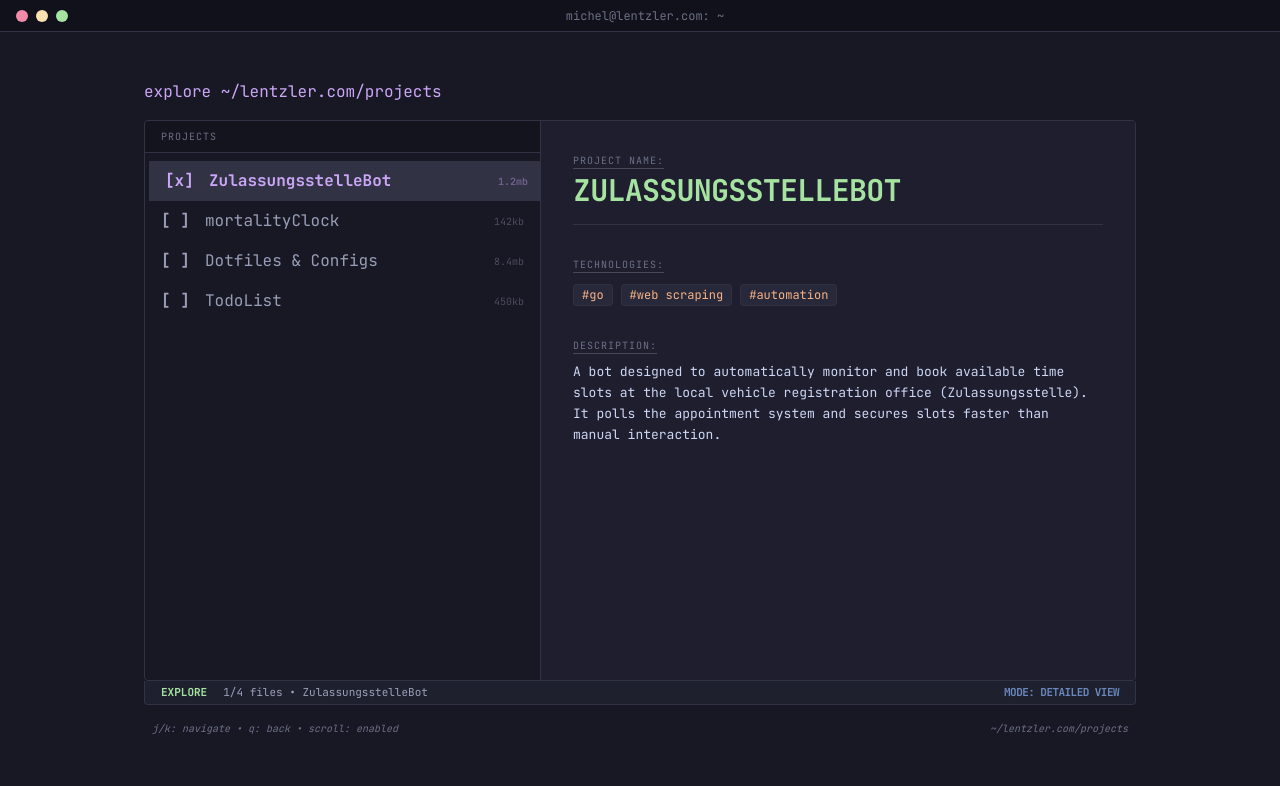
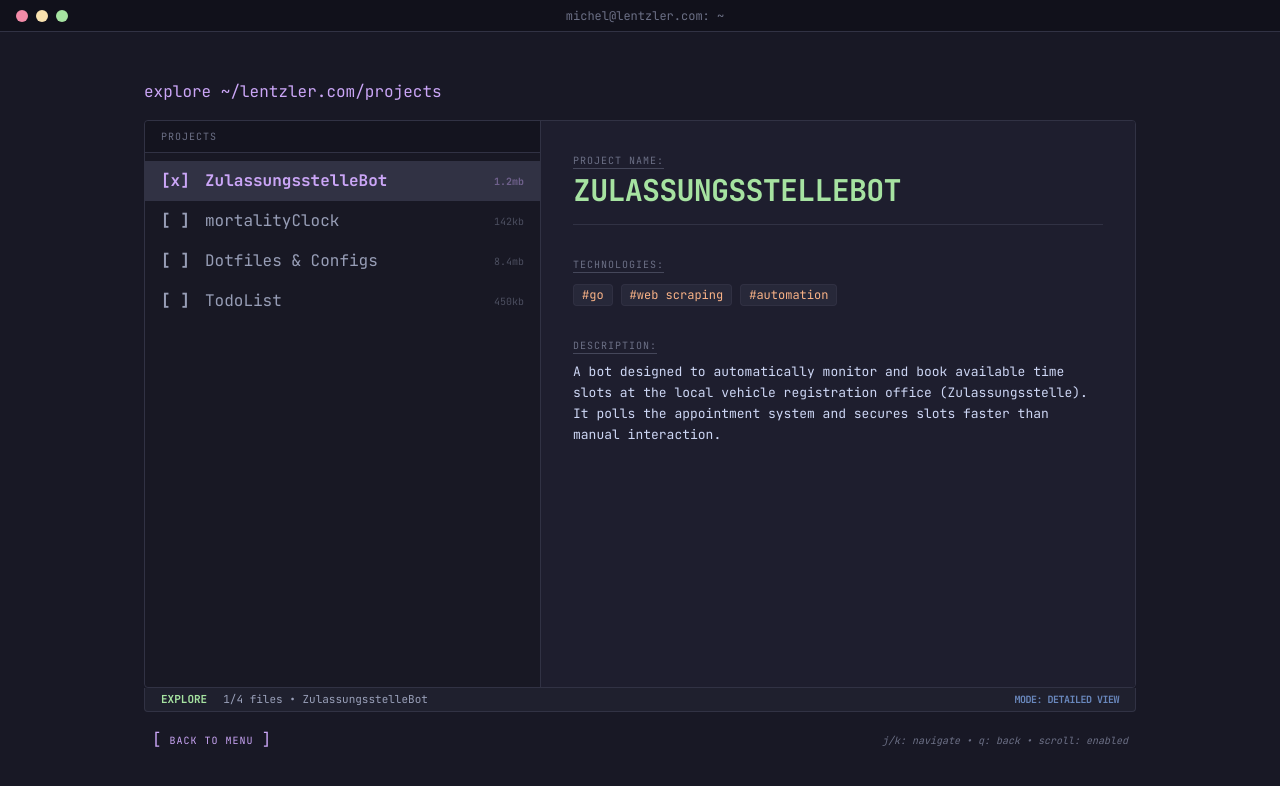
Before and after one commit to mlentzler/personal-website, a React (Vite) app: page /projects in a window 1280 px wide. Shown: the top 786 px of the page. Built offline with nearby package versions, Linux system fonts and the light colour scheme.

Commit message:
feat: add back button to projects page

```diff
--- a/src/pages/Projects.tsx
+++ b/src/pages/Projects.tsx
@@ -1,4 +1,4 @@
-import { useState, useEffect, useCallback } from "react";
+import React, { useState, useEffect, useCallback } from "react";
 import { useNavigate } from "react-router-dom";
 import { Typewriter } from "../components/Typewriter";
 
@@ -23,7 +23,6 @@ const projects: Project[] = [
     tech: ["Go", "Web Scraping", "Automation"],
     status: "Active",
     size: "1.2mb",
-    // image: ''
   },
   {
     id: 2,
@@ -34,7 +33,6 @@ const projects: Project[] = [
     tech: ["HTML", "CSS", "JavaScript"],
     status: "Completed",
     size: "142kb",
-    // image: ''
   },
   {
     id: 3,
@@ -45,7 +43,6 @@ const projects: Project[] = [
     tech: ["Lua", "Shell", "TOML", "Vim Script"],
     status: "Maintained",
     size: "8.4mb",
-    // image: ''
   },
   {
     id: 4,
@@ -56,7 +53,6 @@ const projects: Project[] = [
     tech: ["JavaScript", "Web"],
     status: "Archived",
     size: "450kb",
-    // image: ''
   },
 ];
 
@@ -81,6 +77,7 @@ export function Projects() {
         case "Backspace":
         case "Escape":
         case "q":
+        case "b":
           navigate("/");
           break;
         default:
@@ -114,7 +111,7 @@ export function Projects() {
       </div>
 
       {introFinished && (
-        <div className="flex-1 flex flex-col overflow-hidden animate-in fade-in duration-300 px-4 pb-8">
+        <div className="flex-1 flex flex-col overflow-hidden animate-in fade-in duration-300 px-4 pb-4">
           <div className="flex-1 flex border border-cat-surface0 overflow-hidden rounded-sm">
             {/* Sidebar */}
             <div className="w-2/5 border-r border-cat-surface0 p-0 flex flex-col bg-cat-mantle/10 shrink-0">
@@ -129,7 +126,7 @@ export function Projects() {
                       key={proj.id}
                       className={`px-4 py-2 flex justify-between items-center cursor-pointer transition-all duration-200 ${
                         isSelected
-                          ? "bg-cat-surface0 text-cat-mauve font-bold translate-x-1"
+                          ? "bg-cat-surface0 text-cat-mauve font-bold"
                           : "hover:bg-cat-surface0/20 text-cat-text opacity-70"
                       }`}
                       onClick={() => setSelectedIndex(index)}
@@ -215,15 +212,26 @@ export function Projects() {
               {selectedProject.name}
             </div>
             <div className="flex gap-4 opacity-70">
-              <span className="text-cat-blue font-bold tracking-tighter uppercase">
+              <span className="text-cat-blue font-bold tracking-tighter uppercase text-[10px]">
                 Mode: Detailed View
               </span>
             </div>
           </div>
 
-          <div className="mt-4 text-[10px] text-cat-overlay0 italic flex justify-between px-2">
-            <span>j/k: navigate • q: back • scroll: enabled</span>
-            <span>~/lentzler.com/projects</span>
+          <div className="mt-4 flex justify-between items-center px-2">
+            <button
+              onClick={() => navigate("/")}
+              className="group flex items-center text-cat-mauve hover:text-cat-green transition-colors font-mono cursor-pointer"
+            >
+              <span className="mr-2">[</span>
+              <span className="group-hover:underline text-[10px] uppercase tracking-widest">
+                Back to Menu
+              </span>
+              <span className="ml-2">]</span>
+            </button>
+            <div className="text-[10px] text-cat-overlay0 italic">
+              j/k: navigate • q: back • scroll: enabled
+            </div>
           </div>
         </div>
       )}
```
